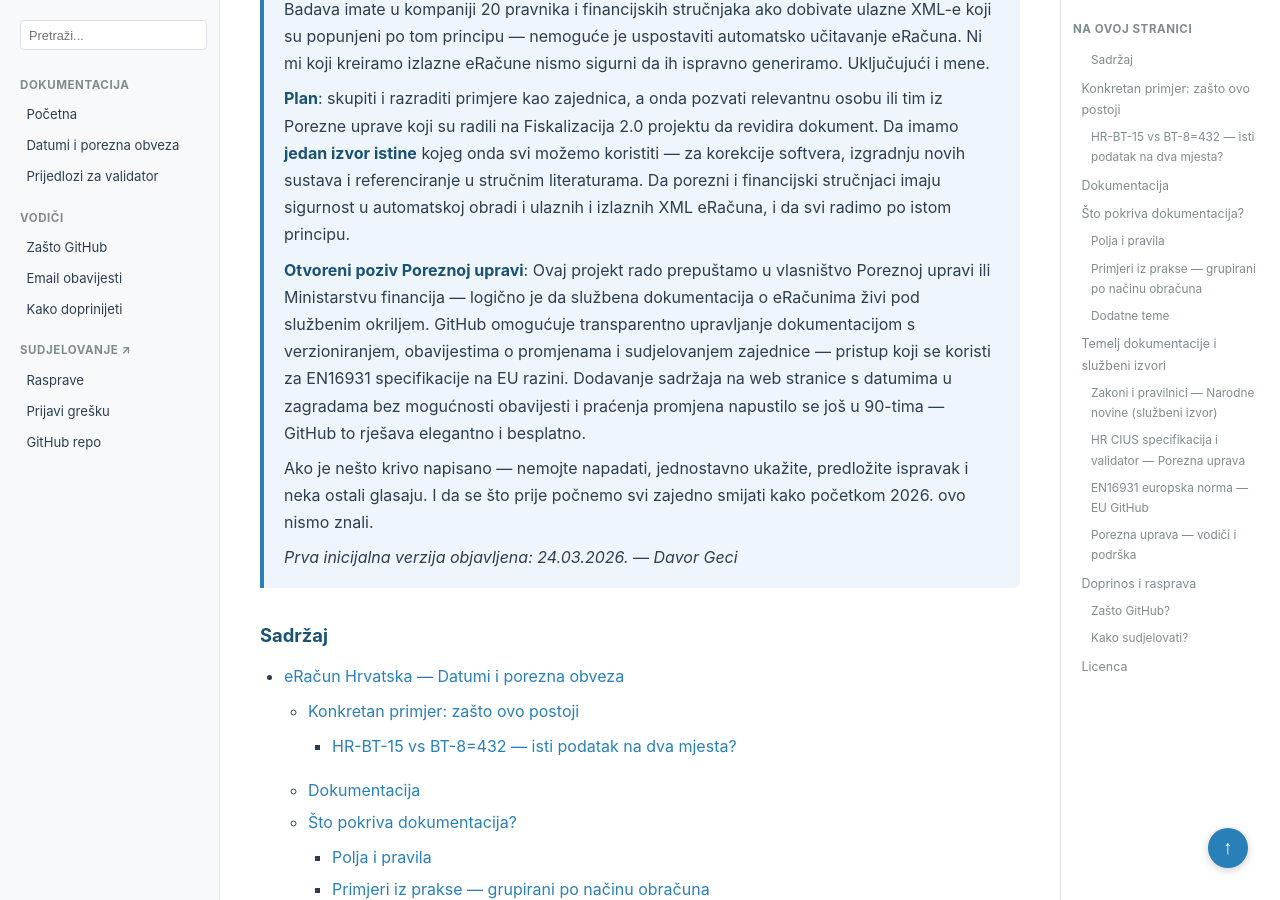
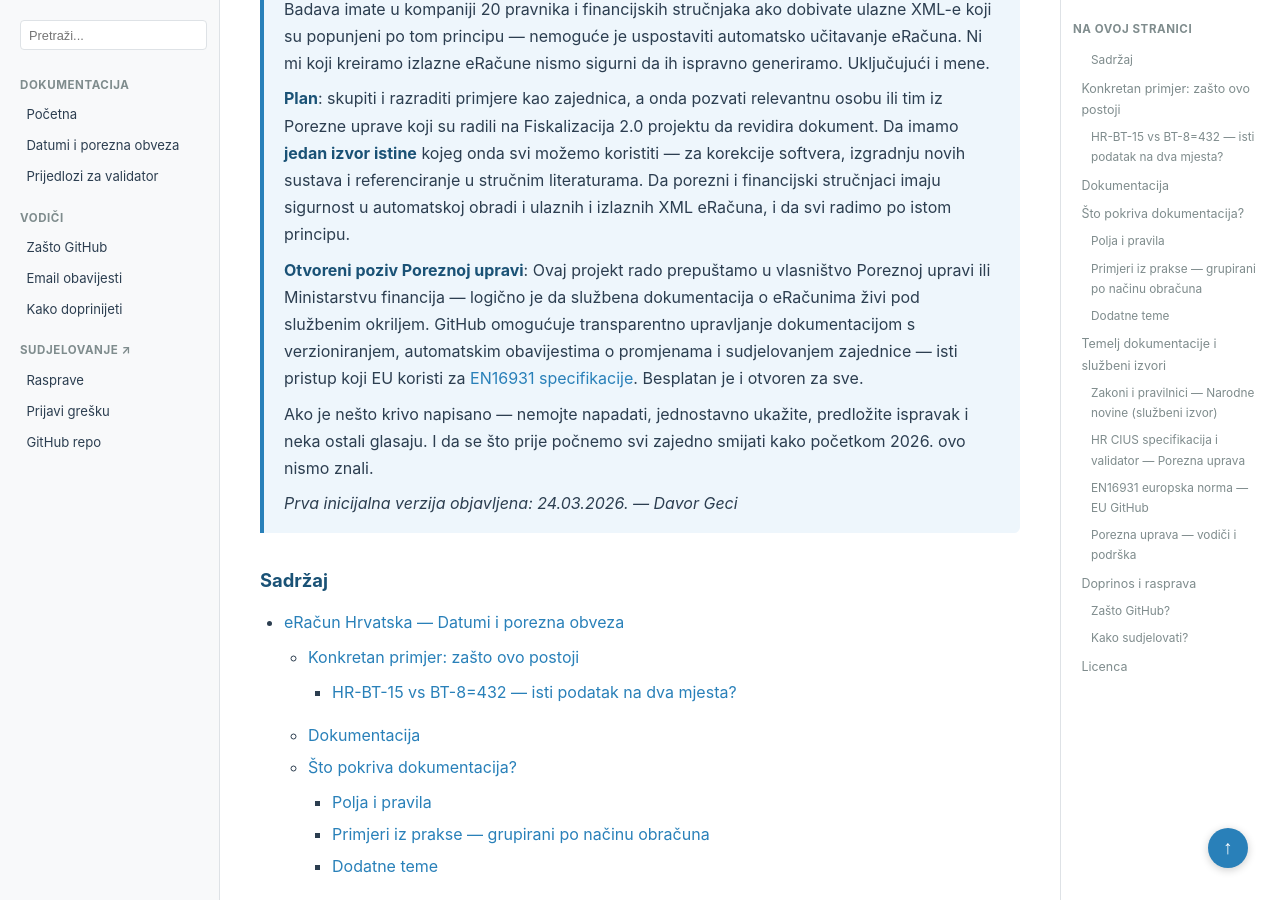
Before and after one commit to dageci/eracun-fiskalizacija-datumi, a Jekyll site: the page built from docs/index.md, in a window 1280 px wide and 900 px high, scrolled down 413 px. Built offline with Jekyll 4.4.1, drawn with Linux system fonts in a browser that asks for light colours.

Commit message:
ublažena retorika u otvorenom pozivu Poreznoj upravi
Maknuta rečenica o "90-tima", zamijenjena pozitivnim argumentom
s linkom na EN16931 repo kao primjer istog pristupa na EU razini.

Co-Authored-By: Claude <noreply@anthropic.com>

```diff
--- a/docs/index.md
+++ b/docs/index.md
@@ -11,7 +11,7 @@ title: "eRačun Hrvatska — Datumi i porezna obveza"
 >
 > **Plan**: skupiti i razraditi primjere kao zajednica, a onda pozvati relevantnu osobu ili tim iz Porezne uprave koji su radili na Fiskalizacija 2.0 projektu da revidira dokument. Da imamo **jedan izvor istine** kojeg onda svi možemo koristiti — za korekcije softvera, izgradnju novih sustava i referenciranje u stručnim literaturama. Da porezni i financijski stručnjaci imaju sigurnost u automatskoj obradi i ulaznih i izlaznih XML eRačuna, i da svi radimo po istom principu.
 >
-> **Otvoreni poziv Poreznoj upravi**: Ovaj projekt rado prepuštamo u vlasništvo Poreznoj upravi ili Ministarstvu financija — logično je da službena dokumentacija o eRačunima živi pod službenim okriljem. GitHub omogućuje transparentno upravljanje dokumentacijom s verzioniranjem, obavijestima o promjenama i sudjelovanjem zajednice — pristup koji se koristi za EN16931 specifikacije na EU razini. Dodavanje sadržaja na web stranice s datumima u zagradama bez mogućnosti obavijesti i praćenja promjena napustilo se još u 90-tima — GitHub to rješava elegantno i besplatno.
+> **Otvoreni poziv Poreznoj upravi**: Ovaj projekt rado prepuštamo u vlasništvo Poreznoj upravi ili Ministarstvu financija — logično je da službena dokumentacija o eRačunima živi pod službenim okriljem. GitHub omogućuje transparentno upravljanje dokumentacijom s verzioniranjem, automatskim obavijestima o promjenama i sudjelovanjem zajednice — isti pristup koji EU koristi za [EN16931 specifikacije](https://github.com/ConnectingEurope/eInvoicing-EN16931). Besplatan je i otvoren za sve.
 >
 > Ako je nešto krivo napisano — nemojte napadati, jednostavno ukažite, predložite ispravak i neka ostali glasaju. I da se što prije počnemo svi zajedno smijati kako početkom 2026. ovo nismo znali.
 >
```
Also changed, not shown: README.md.
